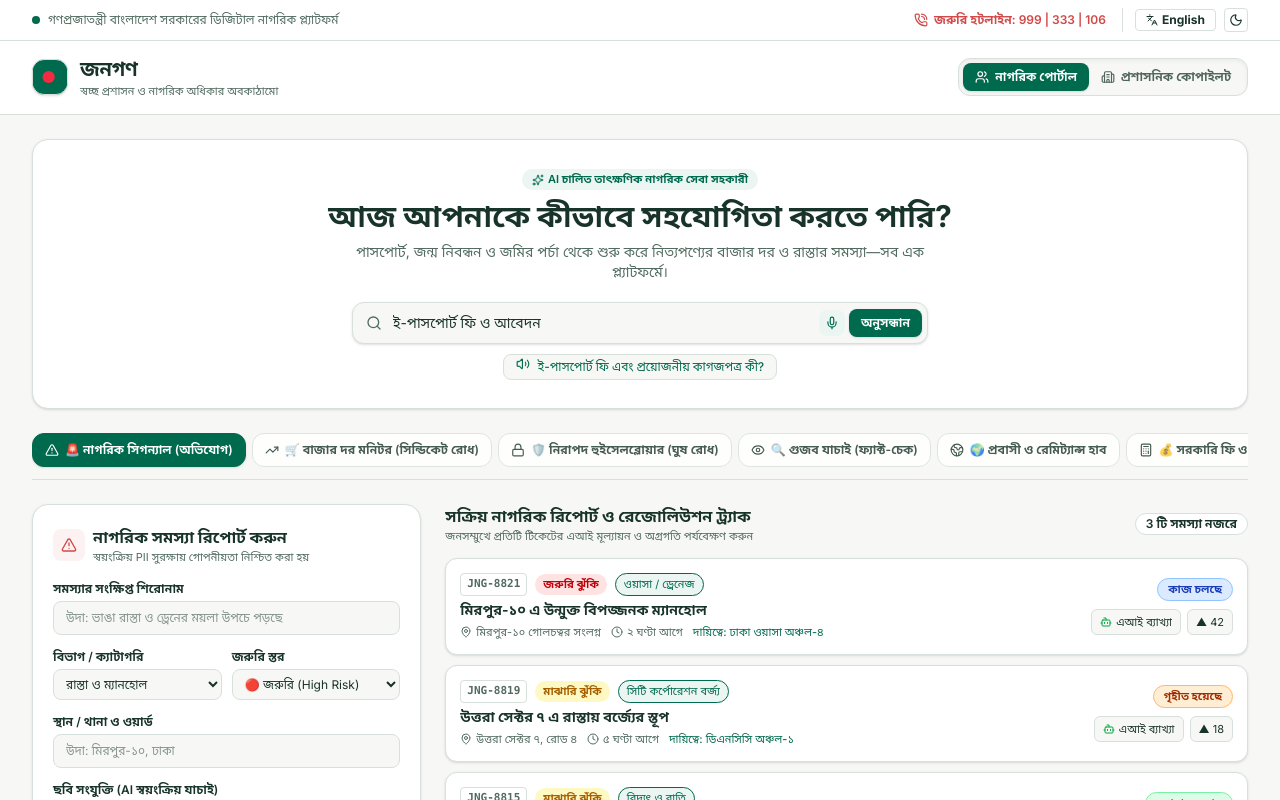
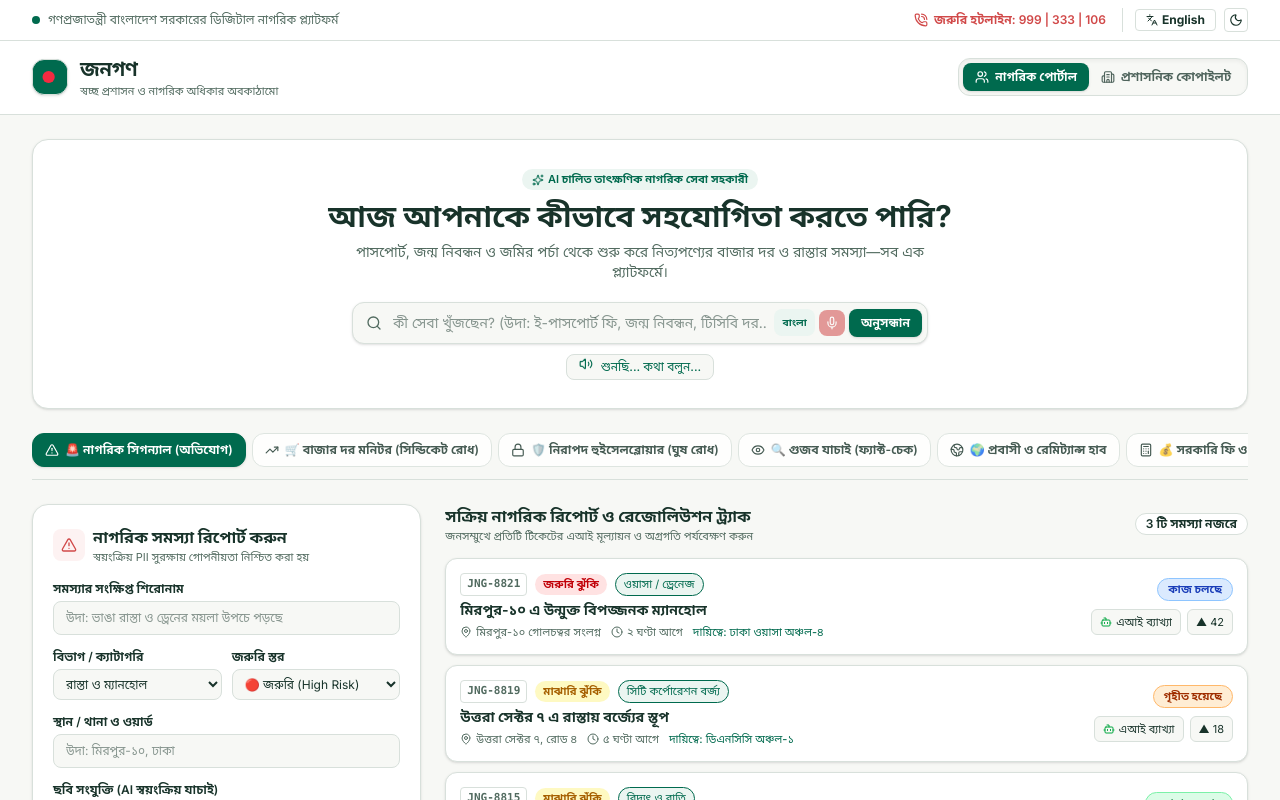
Before and after one commit to 252-15-523-TMA/Jonogon, a Next.js app: page / in a window 1280 px wide. Both pictures are taken after a click on the button 831 px from the left and 322 px from the top of the page. Shown: the top 800 px of the page. Built offline with nearby package versions, Linux system fonts and the light colour scheme.

Commit message:
Add bilingual live voice input

```diff
--- a/app/page.tsx
+++ b/app/page.tsx
@@ -1,6 +1,6 @@
 "use client";
 
-import React, { useState, useEffect } from "react";
+import React, { useState, useEffect, useRef } from "react";
 import {
   ShieldAlert,
   AlertTriangle,
@@ -35,6 +35,35 @@ import {
   X,
   ShieldCheck
 } from "lucide-react";
+
+interface SpeechRecognitionResultLike {
+  readonly isFinal: boolean;
+  readonly length: number;
+  readonly [index: number]: { readonly transcript: string };
+}
+
+interface SpeechRecognitionEventLike {
+  readonly resultIndex: number;
+  readonly results: ArrayLike<SpeechRecognitionResultLike>;
+}
+
+interface SpeechRecognitionLike {
+  lang: string;
+  continuous: boolean;
+  interimResults: boolean;
+  suppressEmptyEnd?: boolean;
+  onresult: ((event: SpeechRecognitionEventLike) => void) | null;
+  onerror: ((event: { error: string }) => void) | null;
+  onend: (() => void) | null;
+  start: () => void;
+  stop: () => void;
+}
+
+type SpeechRecognitionConstructorLike = new () => SpeechRecognitionLike;
+type SpeechRecognitionWindow = Window & {
+  SpeechRecognition?: SpeechRecognitionConstructorLike;
+  webkitSpeechRecognition?: SpeechRecognitionConstructorLike;
+};
 
 // Mock Data for Essential Commodities (Live Bazaar Watch)
 const BAZAAR_DATA = [
@@ -130,6 +159,8 @@ export default function JonogonApp() {
   const [searchQuery, setSearchQuery] = useState("");
   const [isRecordingVoice, setIsRecordingVoice] = useState(false);
   const [voiceTranscript, setVoiceTranscript] = useState("");
+  const [voiceLanguage, setVoiceLanguage] = useState<"bn" | "en">("bn");
+  const speechRecognitionRef = useRef<SpeechRecognitionLike | null>(null);
 
   // CivicSignal Form State
   const [newTitle, setNewTitle] = useState("");
@@ -170,19 +201,109 @@ export default function JonogonApp() {
     }
   }, [darkMode]);
 
-  // Handle Bangla / English Voice Simulation
+  // Capture live speech using the browser's speech recognition service.
   const handleVoiceToggle = () => {
-    if (!isRecordingVoice) {
+    if (speechRecognitionRef.current) {
+      speechRecognitionRef.current.stop();
+      setIsRecordingVoice(false);
+      return;
+    }
+
+    const SpeechRecognition = (window as SpeechRecognitionWindow).SpeechRecognition
+      ?? (window as SpeechRecognitionWindow).webkitSpeechRecognition;
+
+    if (!SpeechRecognition) {
+      setVoiceTranscript(t(
+        "এই ব্রাউজারে ভয়েস ইনপুট সমর্থিত নয়। Chrome বা Edge ব্যবহার করে দেখুন।",
+        "Voice input is not supported in this browser. Try Chrome or Edge."
+      ));
+      return;
+    }
+
+    const recognition = new SpeechRecognition();
+    let hasRecognizedSpeech = false;
+    let hasRecognitionError = false;
+    recognition.lang = voiceLanguage === "bn" ? "bn-BD" : "en-US";
+    recognition.continuous = true;
+    recognition.interimResults = true;
+
+    recognition.onresult = (event) => {
+      let transcript = "";
+      for (let index = 0; index < event.results.length; index += 1) {
+        transcript += event.results[index][0].transcript;
+      }
+
+      transcript = transcript.trim();
+      if (transcript) {
+        hasRecognizedSpeech = true;
+        setSearchQuery(transcript);
+        setVoiceTranscript(transcript);
+      }
+    };
+
+    recognition.onerror = (event) => {
+      hasRecognitionError = true;
+      if (speechRecognitionRef.current === recognition) {
+        speechRecognitionRef.current = null;
+      }
+      const messages: Record<string, [string, string]> = {
+        "not-allowed": ["মাইক্রোফোন ব্যবহারের অনুমতি দিন, তারপর আবার চেষ্টা করুন।", "Allow microphone access, then try again."],
+        "service-not-allowed": ["ব্রাউজারের স্পিচ সার্ভিস ব্যবহার করা যাচ্ছে না।", "The browser's speech service is unavailable."],
+        "audio-capture": ["কোনো মাইক্রোফোন পাওয়া যায়নি।", "No microphone was found."],
+        "no-speech": ["কোনো কথা শোনা যায়নি। আবার বলুন।", "No speech was detected. Please try again."],
+        "language-not-supported": ["এই ভাষার স্পিচ রিকগনিশন সমর্থিত নয়।", "Speech recognition for this language is not supported."],
+        network: ["স্পিচ সার্ভিসে সংযোগ করা যায়নি। ইন্টারনেট সংযোগ পরীক্ষা করুন।", "Could not connect to the speech service. Check your internet connection."],
+      };
+      const message = messages[event.error];
+      if (event.error !== "aborted") {
+        setVoiceTranscript(message ? t(message[0], message[1]) : t(
+          "ভয়েস ইনপুটে সমস্যা হয়েছে। আবার চেষ্টা করুন।",
+          "Voice input failed. Please try again."
+        ));
+      }
+      setIsRecordingVoice(false);
+    };
+
+    recognition.onend = () => {
+      if (speechRecognitionRef.current === recognition) {
+        speechRecognitionRef.current = null;
+      }
+      setIsRecordingVoice(false);
+      if (!hasRecognizedSpeech && !hasRecognitionError && !recognition.suppressEmptyEnd) {
+        setVoiceTranscript(t("কোনো কথা ধরা যায়নি। আবার চেষ্টা করুন।", "No speech was detected. Please try again."));
+      }
+    };
+
+    try {
+      setVoiceTranscript(t("শুনছি... কথা বলুন...", "Listening... speak now..."));
       setIsRecordingVoice(true);
-      setVoiceTranscript(t("শুনছি... কথা বলুন...", "Listening... speak now..."));
-      setTimeout(() => {
-        setVoiceTranscript(t("ই-পাসপোর্ট ফি এবং প্রয়োজনীয় কাগজপত্র কী?", "What are the requirements and fee for e-Passport?"));
-        setIsRecordingVoice(false);
-        setSearchQuery(t("ই-পাসপোর্ট ফি ও আবেদন", "e-Passport fee and application"));
-      }, 2500);
-    } else {
+      speechRecognitionRef.current = recognition;
+      recognition.start();
+    } catch {
+      hasRecognitionError = true;
+      speechRecognitionRef.current = null;
+      setIsRecordingVoice(false);
+      setVoiceTranscript(t(
+        "মাইক্রোফোন চালু করা যায়নি। অনুমতি পরীক্ষা করে আবার চেষ্টা করুন।",
+        "Could not start the microphone. Check its permission and try again."
+      ));
+    }
+  };
+
+  const handleVoiceLanguageToggle = () => {
+    const nextLanguage = voiceLanguage === "bn" ? "en" : "bn";
+    if (speechRecognitionRef.current) {
+      const activeRecognition = speechRecognitionRef.current;
+      speechRecognitionRef.current = null;
+      activeRecognition.suppressEmptyEnd = true;
+      activeRecognition.stop();
       setIsRecordingVoice(false);
     }
+    setVoiceLanguage(nextLanguage);
+    setVoiceTranscript(lang === "bn"
+      ? nextLanguage === "bn" ? "ভয়েস ইনপুটের ভাষা বাংলা করা হয়েছে।" : "ভয়েস ইনপুটের ভাষা ইংরেজি করা হয়েছে।"
+      : nextLanguage === "bn" ? "Voice input language set to Bangla." : "Voice input language set to English."
+    );
   };
 
   // Submit Civic Signal Report
@@ -432,7 +553,7 @@ export default function JonogonApp() {
                     value={searchQuery}
                     onChange={(e) => setSearchQuery(e.target.value)}
                     placeholder={t("কী সেবা খুঁজছেন? (উদা: ই-পাসপোর্ট ফি, জন্ম নিবন্ধন, টিসিবি দর...)", "Search any public service (e.g. e-Passport fee, birth certificate, TCB rates...)")}
-                    className="w-full pl-10 pr-24 py-2.5 rounded-xl border text-xs sm:text-sm outline-none transition-all shadow-sm focus:ring-1"
+                    className="w-full pl-10 pr-40 py-2.5 rounded-xl border text-xs sm:text-sm outline-none transition-all shadow-sm focus:ring-1"
                     style={{
                       backgroundColor: "var(--background)",
                       borderColor: "var(--border-color)",
@@ -440,8 +561,23 @@ export default function JonogonApp() {
                     }}
                   />
                   <div className="absolute right-1.5 flex items-center space-x-1">
+                    <button
+                      type="button"
+                      onClick={handleVoiceLanguageToggle}
+                      className="px-2 py-1.5 rounded-lg text-[10px] font-bold transition-opacity hover:opacity-80"
+                      style={{ backgroundColor: "var(--primary-green-light)", color: "var(--primary-green)" }}
+                      aria-label={voiceLanguage === "bn"
+                        ? t("ভয়েসের ভাষা বাংলা। ইংরেজিতে বদলান", "Voice language Bangla. Switch to English")
+                        : t("ভয়েসের ভাষা ইংরেজি। বাংলায় বদলান", "Voice language English. Switch to Bangla")}
+                      title={voiceLanguage === "bn"
+                        ? t("ভয়েসের ভাষা বাংলা", "Voice input language: Bangla")
+                        : t("ভয়েসের ভাষা ইংরেজি", "Voice input language: English")}
+                    >
+                      {voiceLanguage === "bn" ? "বাংলা" : "EN"}
+                    </button>
                     {/* Voice Assistant Button */}
                     <button
+                      type="button"
                       onClick={handleVoiceToggle}
                       className={`p-1.5 rounded-lg transition-all ${
                         isRecordingVoice ? "animate-pulse text-white" : ""
@@ -450,7 +586,13 @@ export default function JonogonApp() {
                         backgroundColor: isRecordingVoice ? "var(--alert-red)" : "var(--primary-green-light)",
                         color: isRecordingVoice ? "#FFFFFF" : "var(--primary-green)"
                       }}
-                      title={t("বাংলায় মুখে বলুন (Speak in Bangla)", "Speak query via Voice")}
+                      aria-label={isRecordingVoice
+                        ? t("শোনা বন্ধ করুন", "Stop listening")
+                        : voiceLanguage === "bn" ? t("বাংলায় বলুন", "Speak in Bangla") : t("ইংরেজিতে বলুন", "Speak in English")}
+                      aria-pressed={isRecordingVoice}
+                      title={isRecordingVoice
+                        ? t("শোনা বন্ধ করতে ক্লিক করুন", "Click to stop listening")
+                        : voiceLanguage === "bn" ? t("বাংলায় ভয়েসে অনুসন্ধান করুন", "Search by speaking Bangla") : t("ইংরেজিতে ভয়েসে অনুসন্ধান করুন", "Search by speaking English")}
                     >
                       <Mic className="w-3.5 h-3.5" />
                     </button>
@@ -465,7 +607,7 @@ export default function JonogonApp() {
 
                 {/* Voice Transcript Toast */}
                 {voiceTranscript && (
-                  <div className="mt-2.5 inline-flex items-center gap-2 px-3 py-1 rounded-lg text-xs border" style={{ backgroundColor: "var(--background)", borderColor: "var(--border-color)", color: "var(--primary-green)" }}>
+                  <div role="status" aria-live="polite" className="mt-2.5 inline-flex items-center gap-2 px-3 py-1 rounded-lg text-xs border" style={{ backgroundColor: "var(--background)", borderColor: "var(--border-color)", color: "var(--primary-green)" }}>
                     <Volume2 className="w-3.5 h-3.5 animate-bounce" />
                     <span className="font-medium">{voiceTranscript}</span>
                   </div>
```
